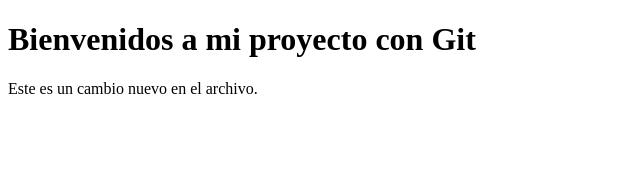
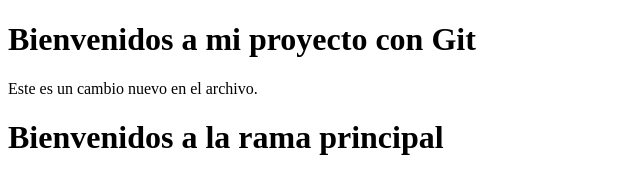
Before and after one commit to aitor-uceda-yeves/Proyecto_de_Entornos_de_Desarollos, a plain HTML site: page index.html in a window 1280 px wide. Shown: the whole page, without its empty margins (0-640 px from the left). Drawn offline with Linux system fonts and the light colour scheme.

```diff
--- a/index.html
+++ b/index.html
@@ -7,6 +7,6 @@
 <body>
     <h1>Bienvenidos a mi proyecto con Git</h1>
     <p>Este es un cambio nuevo en el archivo.</p>
-
+    <h1>Bienvenidos a la rama principal</h1>
 </body>
 </html>
```
